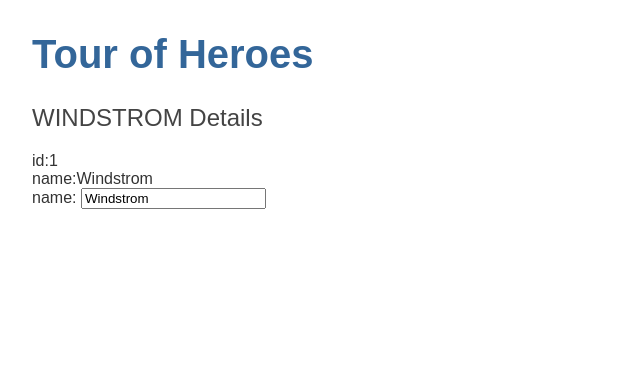
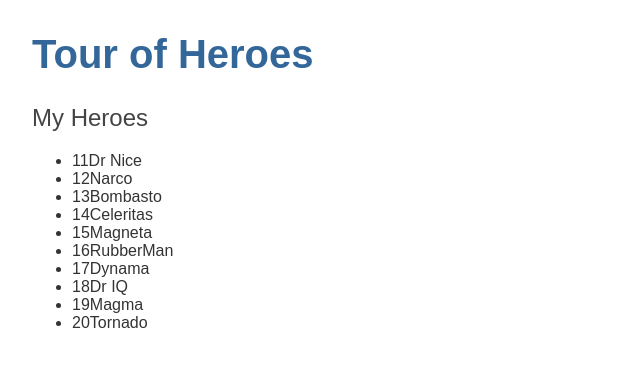
Before and after one commit to caroline4790/angular_practice, an Angular app in the folder angular_practice/angular-tour-of-heroes/: page / in a window 1280 px wide. Shown: the top 366 px of the page, without its empty margins (0-640 px from the left). Built offline with nearby package versions, Linux system fonts and the light colour scheme.

Commit message:
3. add hero list

```diff
--- a/angular_practice/angular-tour-of-heroes/src/app/heroes/heroes.component.html
+++ b/angular_practice/angular-tour-of-heroes/src/app/heroes/heroes.component.html
@@ -1,4 +1,4 @@
-<h2>{{ hero.name | uppercase }} Details</h2>
+<!-- <h2>{{ hero.name | uppercase }} Details</h2>
 <div><span>id:</span>{{ hero.id }}</div>
 <div><span>name:</span>{{ hero.name }}</div>
 
@@ -6,4 +6,12 @@
     <label for="">name:
     <input [(ngModel)]="hero.name" placeholder="name" />
   </label>
-</div>
+</div> -->
+
+<h2>My Heroes</h2>
+<ul class="heroes">
+    <li *ngFor="let hero of heroes">
+        <span class="badge">{{ hero.id }}</span
+    >{{ hero.name }}
+  </li>
+</ul>
--- a/angular_practice/angular-tour-of-heroes/src/app/heroes/heroes.component.ts
+++ b/angular_practice/angular-tour-of-heroes/src/app/heroes/heroes.component.ts
@@ -1,5 +1,6 @@
 import { Component, OnInit } from "@angular/core";
 import { Hero } from "../hero";
+import { HEROES } from "../mock-heroes";
 
 @Component({
   selector: "app-heroes",
@@ -8,6 +9,8 @@
 })
 export class HeroesComponent implements OnInit {
   // hero = "Windstorm";
+
+  heroes = HEROES;
 
   hero: Hero = {
     id: 1,
--- /dev/null
+++ b/angular_practice/angular-tour-of-heroes/src/app/mock-heroes.ts
@@ -0,0 +1,14 @@
+import { Hero } from "./hero";
+
+export const HEROES: Hero[] = [
+  { id: 11, name: "Dr Nice" },
+  { id: 12, name: "Narco" },
+  { id: 13, name: "Bombasto" },
+  { id: 14, name: "Celeritas" },
+  { id: 15, name: "Magneta" },
+  { id: 16, name: "RubberMan" },
+  { id: 17, name: "Dynama" },
+  { id: 18, name: "Dr IQ" },
+  { id: 19, name: "Magma" },
+  { id: 20, name: "Tornado" },
+];
```
